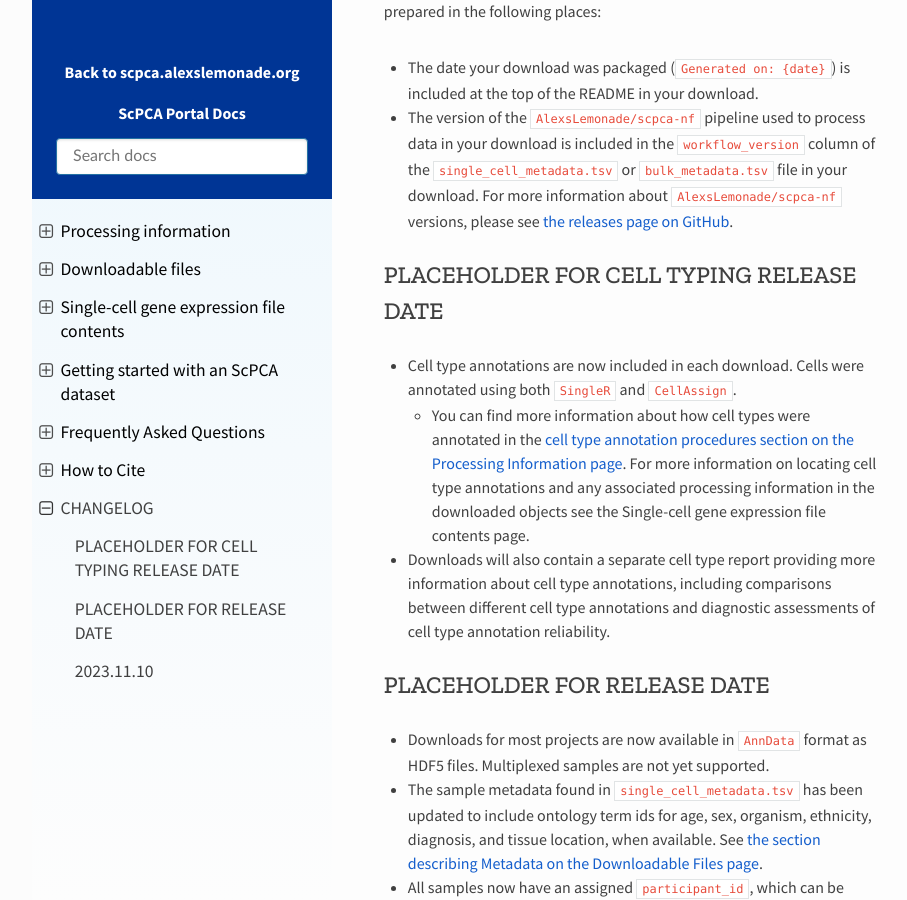
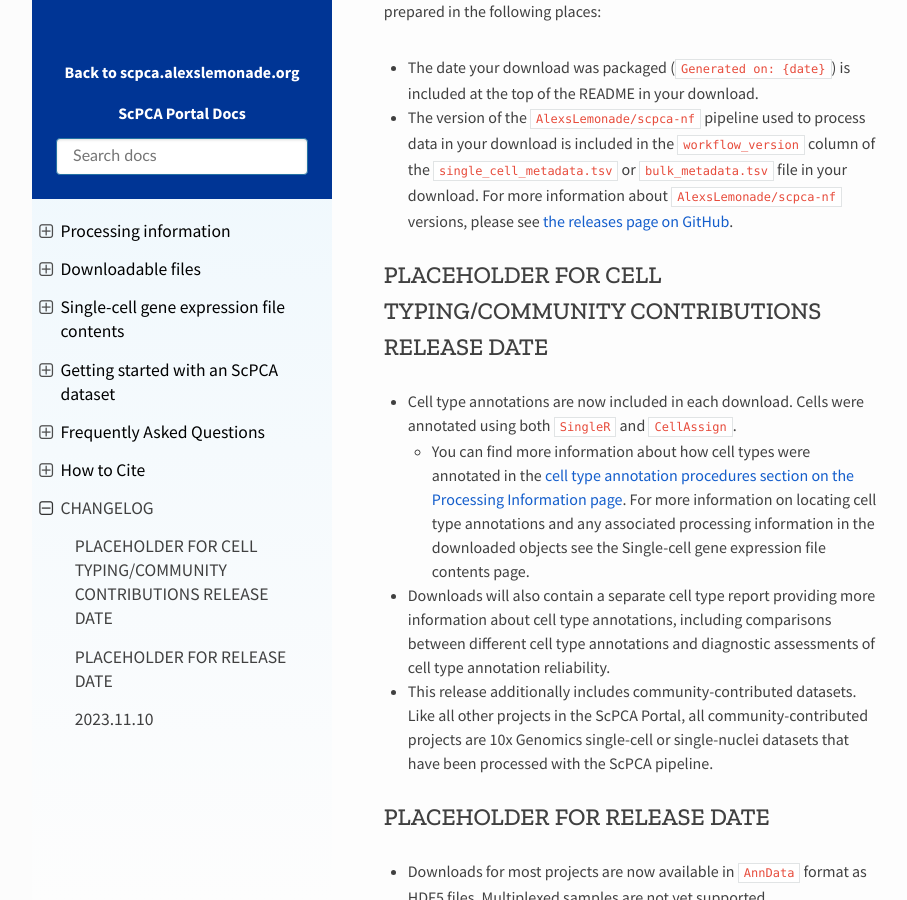
Before and after one commit to DongzeHE/scpca-docs, a Sphinx documentation site: the page built from docs/CHANGELOG.md, in a window 1280 px wide and 900 px high, scrolled down 301 px. Shown: the whole window, without its empty margins (158-1065 px from the left). Built offline with Sphinx 7.4.7 and the Read the Docs theme 2.0.0, drawn with Linux system fonts in a browser that asks for light colours.

Commit message:
Add bullet for community contributed data

```diff
--- a/docs/CHANGELOG.md
+++ b/docs/CHANGELOG.md
@@ -13,13 +13,15 @@ For more information about `AlexsLemonade/scpca-nf` versions, please see [the re
 <!-------------------------------------------------->
 
 
-## PLACEHOLDER FOR CELL TYPING RELEASE DATE
+## PLACEHOLDER FOR CELL TYPING/COMMUNITY CONTRIBUTIONS RELEASE DATE
 
 * Cell type annotations are now included in each download.
 Cells were annotated using both [`SingleR`](https://bioconductor.org/packages/release/bioc/html/SingleR.html) and [`CellAssign`](https://github.com/Irrationone/cellassign).
   * You can find more information about how cell types were annotated in the {ref}`cell type annotation procedures section on the Processing Information page<processing_information:cell type annotation>`.
   For more information on locating cell type annotations and any associated processing information in the downloaded objects see {ref}`the Single-cell gene expression file contents page<processing_information:components of a singlecellexperiment object>`.
 * Downloads will also contain a separate cell type report providing more information about cell type annotations, including comparisons between different cell type annotations and diagnostic assessments of cell type annotation reliability.
+* This release additionally includes community-contributed datasets.
+Like all other projects in the ScPCA Portal, all community-contributed projects are 10x Genomics single-cell or single-nuclei datasets that have been processed with the ScPCA pipeline.
 
 
 ## PLACEHOLDER FOR RELEASE DATE
```
